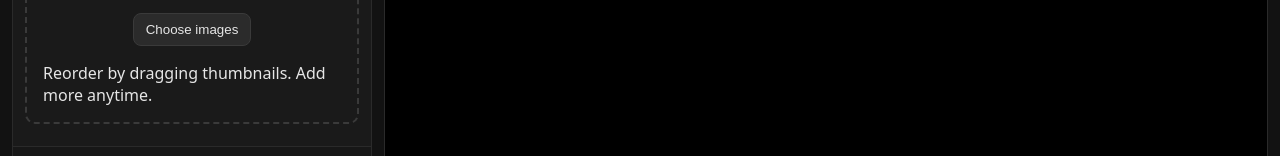
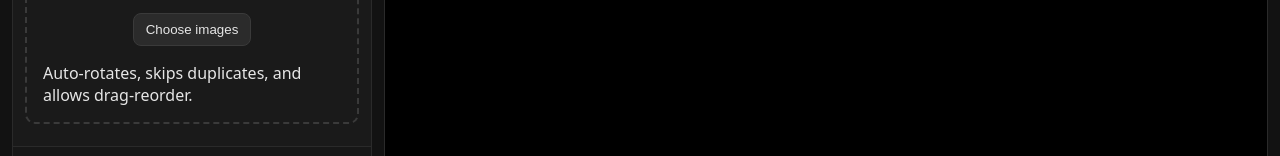
Before and after one commit to DB-Buckley/SlideShowMaker, a plain HTML site: page index.html in a window 1280 px wide. Shown: the part 190-346 px from the top of the page. Drawn offline with Linux system fonts and the light colour scheme.

Commit message:
Add files via upload

```diff
--- a/index.html
+++ b/index.html
@@ -26,7 +26,7 @@
               <button class="btn" id="pickBtn">Choose images</button>
               <input id="fileInput" type="file" accept="image/*" multiple hidden>
             </div>
-            <div class="help" style="margin-top:10px">Reorder by dragging thumbnails. Add more anytime.</div>
+            <div class="help" style="margin-top:10px">Auto-rotates, skips duplicates, and allows drag-reorder.</div>
           </div>
           <div class="thumbs" id="thumbs"></div>
         </div>
```
